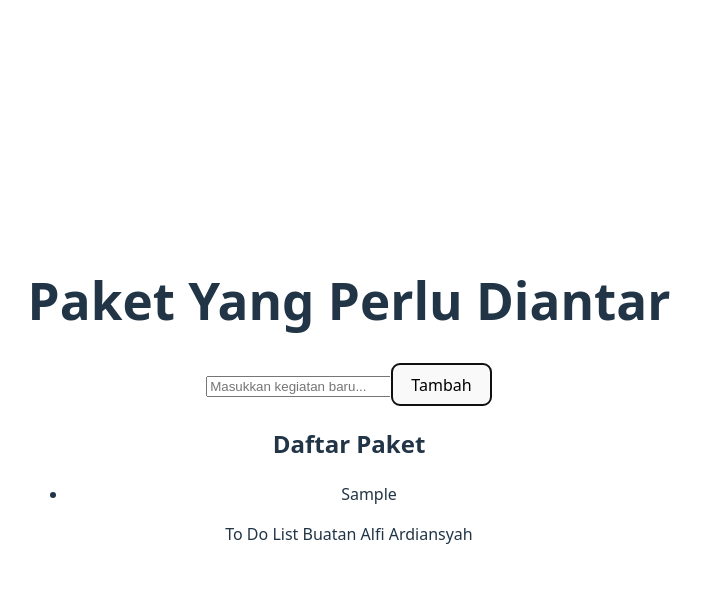
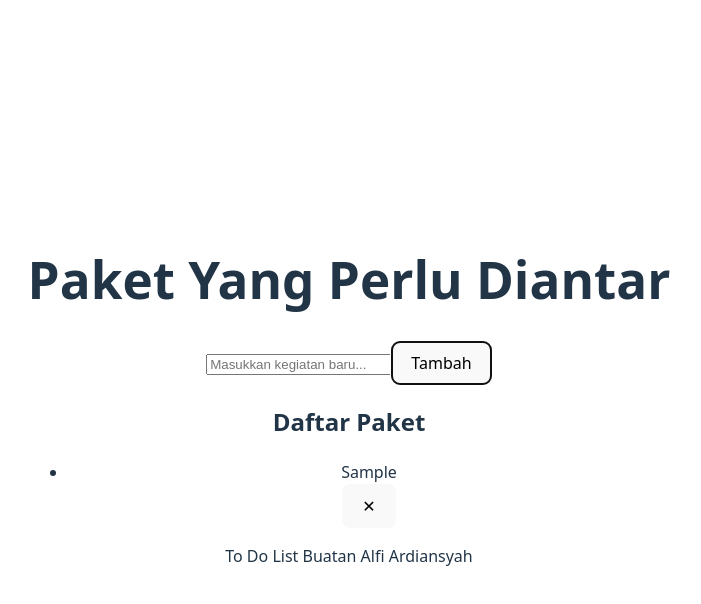
Before and after one commit to Alfi-B/32-pbk-uts-233510770, a Vue app: page / in a window 1280 px wide. Both pictures are taken after typing "Sample" into the empty fields and a click on the button "Tambah". Shown: the top 604 px of the page, without its empty margins (291-992 px from the left). Built offline with nearby package versions, Linux system fonts and the light colour scheme.

Commit message:
User Dapat Menghapus Kegiatan

```diff
--- a/src/App.vue
+++ b/src/App.vue
@@ -25,9 +25,19 @@
             v-for="(kegiatan, index) in daftarKegiatan"
             :key="kegiatan.id"
             class="kegiatan-item"
+            :class="{ 'animated': animasiIndex === index }"
           >
             <div class="kegiatan-content">
               <span class="kegiatan-text">{{ kegiatan.teks }}</span>
+            </div>
+            <div class="kegiatan-actions">
+              <button
+                @click="batalkanKegiatan(kegiatan.id)"
+                class="btn-delete"
+                title="Hapus Kegiatan"
+              >
+                <span>✕</span>
+              </button>
             </div>
           </li>
         </ul>
@@ -46,6 +56,7 @@ export default {
     return {
       daftarKegiatan: [],
       inputKegiatan: '',
+      animasiIndex: -1,
       lastId: 0
     }
   },
@@ -66,7 +77,24 @@ export default {
       this.daftarKegiatan.unshift(newKegiatan);
       this.inputKegiatan = '';
 
+      this.animasiIndex = 0;
+      setTimeout(() => {
+        this.animasiIndex = -1;
+      }, 500);
+
       this.simpanKegiatan();
+    },
+
+    batalkanKegiatan(id) {
+      const index = this.daftarKegiatan.findIndex(kegiatan => kegiatan.id === id);
+      if (index !== -1) {
+        this.animasiIndex = index;
+        setTimeout(() => {
+          this.daftarKegiatan.splice(index, 1);
+          this.simpanKegiatan();
+          this.animasiIndex = -1;
+        }, 300);
+      }
     },
 
     simpanKegiatan() {
```
